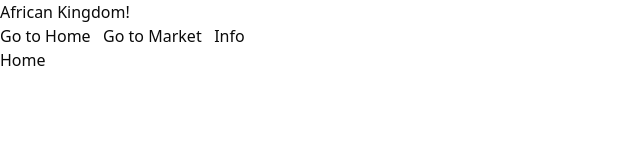
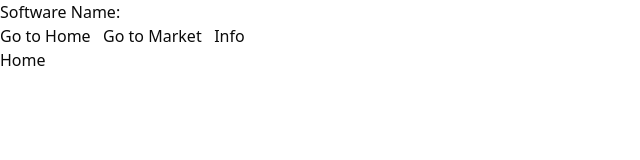
Before and after one commit to kingujebeh/unknown, a Vue app: page /home in a window 1280 px wide. Shown: the top 160 px of the page, without its empty margins (0-640 px from the left). Built offline with nearby package versions, Linux system fonts and the light colour scheme.

Commit message:
Software Name Displays

```diff
--- a/src/App.vue
+++ b/src/App.vue
@@ -1,19 +1,5 @@
 <template>
-  <h1>African Kingdom!</h1>
-  <nav>
-    <RouterLink to="/">Go to Home</RouterLink>
-    &nbsp;
-    <RouterLink to="/market">Go to Market</RouterLink>
-    &nbsp;
-    <RouterLink to="/info">Info</RouterLink>
-  </nav>
   <main>
-    {{ appType }}
     <RouterView />
   </main>
 </template>
-
-<script setup>
-import { reactive } from "vue";
-const appType = reactive(window.APP_TYPE);
-</script>
--- /dev/null
+++ b/src/layouts/Index.vue
@@ -0,0 +1,19 @@
+<template>
+  <div id="software">
+    <h1>Software Name: {{ software }}</h1>
+    <nav>
+      <RouterLink to="/">Go to Home</RouterLink>
+      &nbsp;
+      <RouterLink to="/market">Go to Market</RouterLink>
+      &nbsp;
+      <RouterLink to="/info">Info</RouterLink>
+    </nav>
+
+    <RouterView />
+  </div>
+</template>
+
+<script setup>
+import { reactive } from "vue";
+const software = reactive(window.SOFTWARE);
+</script>
--- a/src/pages/Info/Index.vue
+++ b/src/pages/Info/Index.vue
@@ -1 +1 @@
-<template>Kingdom Info</template>
+<template><div>Info</div></template>
--- a/src/router/index.js
+++ b/src/router/index.js
@@ -1,10 +1,16 @@
 import { createWebHistory, createRouter } from "vue-router";
 
 const routes = [
-  { path: "/", redirect: "/home" },
-  { path: "/home", component: () => import("../pages/Home/Index.vue") },
-  { path: "/market", component: () => import("../pages/Market/Index.vue") },
-  { path: "/info", component: () => import("../pages/Info/Index.vue") },
+  {
+    path: "/",
+    redirect: "/home",
+    component: () => import("../layouts/Index.vue"),
+    children: [
+      { path: "home", component: () => import("../pages/Home/Index.vue") },
+      { path: "market", component: () => import("../pages/Market/Index.vue") },
+      { path: "info", component: () => import("../pages/Info/Index.vue") },
+    ],
+  },
 ];
 
 const router = createRouter({
```
Also changed, not shown: 11 other files (tests, documents, lock files or other folders).
